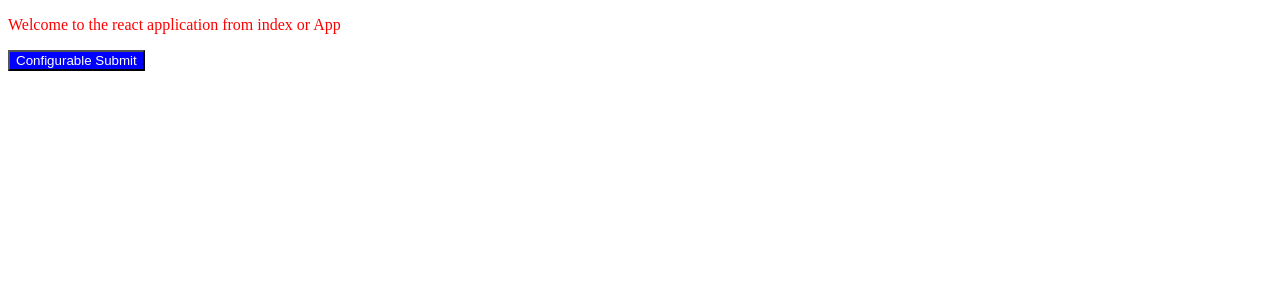
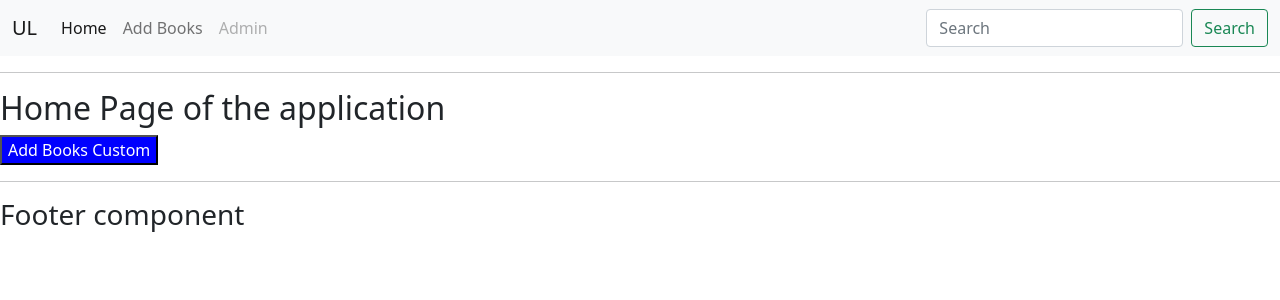
Before and after one commit to kaksha-dev/web_technologies, a React (Create React App) app in the folder library-frontend/: page / in a window 1280 px wide. Shown: the top 300 px of the page. Built offline with nearby package versions, Linux system fonts and the light colour scheme.

Commit message:
[FrontEnd]: Code covered in the class on 30-10

```diff
--- a/library-frontend/package.json
+++ b/library-frontend/package.json
@@ -6,8 +6,10 @@
         "@testing-library/jest-dom": "^5.11.4",
         "@testing-library/react": "^11.1.0",
         "@testing-library/user-event": "^12.1.10",
+        "bootstrap": "^5.1.3",
         "react": "^17.0.2",
         "react-dom": "^17.0.2",
+        "react-router-dom": "^5.3.0",
         "react-scripts": "4.0.3",
         "web-vitals": "^1.0.1"
     },
@@ -34,5 +36,6 @@
             "last 1 firefox version",
             "last 1 safari version"
         ]
+    },
+    "devDependencies": {}
 }
-}
--- a/library-frontend/src/App.jsx
+++ b/library-frontend/src/App.jsx
@@ -1,18 +1,48 @@
 import React from 'react';
-import Button from './common/components/button';
+// import Button from './common/components/button';
+import 'bootstrap/dist/css/bootstrap.css';
+import { BrowserRouter as Router, Route, Switch } from 'react-router-dom';
+
+import Home from './pages/home';
+import Header from './common/components/header';
+import Footer from './common/components/footer';
+import AddBooks from './pages/home/addBooks';
 
 function App() {
-    const header = 'Welcome to the react application from index or App';
+    // const header = 'Welcome to the react application from index or App';
+    // const text1 = 'home page';
+    // // let countOfBooks = 1;
+    // const bookNames = ['book1', 2];
+    // const [countOfBooks, setCountOfBooks] = useState(2);
+    // const submitClickHandler = () => {
+    //     setCountOfBooks(countOfBooks + 1);
+    // };
+    // return (
+    //     <div>
+    //         <p>{header}</p>
+    //         <Button
+    //             label="Add books"
+    //             backgroundColor="blue"
+    //             color="white"
+    //             clickHandler={submitClickHandler}
+    //         />
+    //         <hr />
+    //         <span>The total count of books is </span>
+    //         <span>{countOfBooks}</span>
+    //     </div>
+    // );
 
     return (
-        <div>
-            <p>{header}</p>
-            <Button
-                label="Configurable Submit"
-                backgroundColor="blue"
-                color="white"
-            />
-        </div>
+        <>
+            <Router>
+                <Header />
+                <Switch>
+                    <Route exact path="/" component={() => <Home />} />
+                    <Route path="/addbooks" component={AddBooks} />
+                </Switch>
+            </Router>
+            <Footer />
+        </>
     );
 }
 
--- a/library-frontend/src/common/components/button/index.jsx
+++ b/library-frontend/src/common/components/button/index.jsx
@@ -6,7 +6,16 @@ const Button = (props) => {
         backgroundColor: props.backgroundColor,
         color: props.color,
     };
-    return <button style={buttonStyle}>{props.label}</button>;
+
+    // const onClickHandler = () => {
+    //     console.log('Button is clicked');
+    // };
+
+    return (
+        <button style={buttonStyle} onClick={props.clickHandler}>
+            {props.label}
+        </button>
+    );
     // return (
     //     <button
     //         style={{
--- /dev/null
+++ b/library-frontend/src/common/components/footer/index.jsx
@@ -0,0 +1,12 @@
+import React from 'react';
+
+const Footer = () => {
+    return (
+        <>
+            <hr />
+            <h3>Footer component</h3>
+        </>
+    );
+};
+
+export default Footer;
--- /dev/null
+++ b/library-frontend/src/common/components/header/index.jsx
@@ -0,0 +1,74 @@
+import React from 'react';
+import { Link } from 'react-router-dom';
+
+const Header = () => {
+    return (
+        <>
+            <nav className="navbar navbar-expand-lg navbar-light bg-light">
+                <div className="container-fluid">
+                    <a className="navbar-brand" href="#">
+                        UL
+                    </a>
+                    <button
+                        className="navbar-toggler"
+                        type="button"
+                        data-bs-toggle="collapse"
+                        data-bs-target="#navbarSupportedContent"
+                        aria-controls="navbarSupportedContent"
+                        aria-expanded="false"
+                        aria-label="Toggle navigation"
+                    >
+                        <span className="navbar-toggler-icon"></span>
+                    </button>
+                    <div
+                        className="collapse navbar-collapse"
+                        id="navbarSupportedContent"
+                    >
+                        <ul className="navbar-nav me-auto mb-2 mb-lg-0">
+                            <li className="nav-item">
+                                {/* <a
+                                    className="nav-link active"
+                                    aria-current="page"
+                                    href="/"
+                                >
+                                    Home
+                                </a> */}
+                                <Link to="/" className="nav-link active">
+                                    Home
+                                </Link>
+                            </li>
+                            <li className="nav-item">
+                                {/* <a class="nav-link" href="/link">
+                                    Add Books
+                                </a> */}
+                                <Link to="/addbooks" className="nav-link">
+                                    Add Books
+                                </Link>
+                            </li>
+                            <li className="nav-item">
+                                <a className="nav-link disabled">Admin</a>
+                            </li>
+                        </ul>
+                        <form className="d-flex">
+                            <input
+                                className="form-control me-2"
+                                type="search"
+                                placeholder="Search"
+                                aria-label="Search"
+                            />
+                            <button
+                                className="btn btn-outline-success"
+                                type="submit"
+                            >
+                                Search
+                            </button>
+                        </form>
+                    </div>
+                </div>
+            </nav>{' '}
+            <hr />
+        </>
+    );
+};
+
+export default Header;
--- /dev/null
+++ b/library-frontend/src/pages/home/addBooks/index.jsx
@@ -0,0 +1,7 @@
+import React from 'react';
+
+const AddBooks = () => {
+    return <h5>Add Books</h5>;
+};
+
+export default AddBooks;
--- /dev/null
+++ b/library-frontend/src/pages/home/index.jsx
@@ -0,0 +1,25 @@
+import React from 'react';
+import Button from './../../common/components/button';
+import { useHistory } from 'react-router-dom';
+
+const Home = () => {
+    const history = useHistory();
+    const submitClickHandler = () => {
+        console.log('Custom add book functionality');
+        // history.push('/addbooks');
+        // window.history.pushState('/addbooks');
+    };
+    return (
+        <>
+            <h2>Home Page of the application</h2>
+            <Button
+                label="Add Books Custom"
+                backgroundColor="blue"
+                color="white"
+                clickHandler={submitClickHandler}
+            />
+        </>
+    );
+};
+
+export default Home;
```
Also changed, not shown: library-frontend/src/pages/home/index.js (deleted), 1 other file (tests, documents, lock files or other folders). Lines whose indentation alone changed are shown as unchanged.
